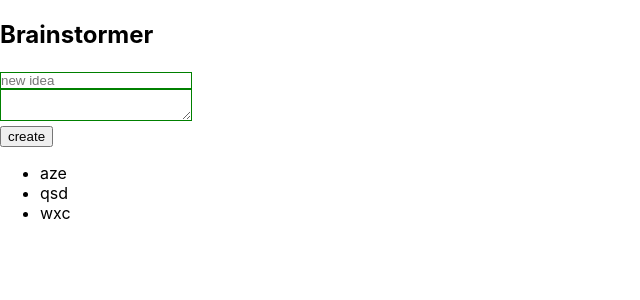
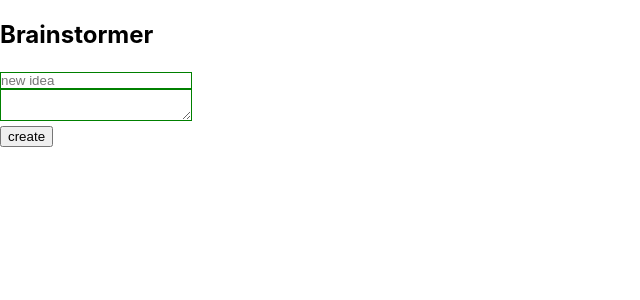
Before and after one commit to codeconcept/reactbrainstormer, a React (Create React App) app: page / in a window 1280 px wide. Shown: the top 300 px of the page, without its empty margins (0-640 px from the left). Built offline with nearby package versions, Linux system fonts and the light colour scheme.

Commit message:
handling form submission and list rendering

```diff
--- a/src/App.js
+++ b/src/App.js
@@ -1,15 +1,34 @@
-import React from 'react';
+import React, { useState } from 'react';
 
 import './App.css';
 import Form from './components/Form'
 import Ideas from './components/Ideas'
 
+
 const App = () => {
+  const [ideas, setIdeas] = useState([]);
+
+  const handleFormSubmit = (event) => {
+    event.preventDefault();
+    // console.log(event.target.elements);
+    const [title, content] = event.target.elements;
+    setIdeas([
+      ...ideas,
+      {
+        id: Date.now(),
+        title: title.value,
+        content: content.value
+      }
+    ]);
+    // empties the form
+    event.target.reset()
+  };
+
   return (
     <div className="App">
       <h2>Brainstormer</h2>
-      <Form />
-      <Ideas />
+      <Form onSubmit={handleFormSubmit} />
+      <Ideas ideas={ideas}/>
     </div>
   );
 }
--- a/src/components/Form.jsx
+++ b/src/components/Form.jsx
@@ -1,10 +1,10 @@
 import React from 'react';
 
-const Form = () => {
+const Form = ({ onSubmit }) => {
   return (
-    <form onSubmit={() => {}}>
-      <input type="text" name="" id="" placeholder="new idea" className="elem-width"/><br/>
-      <textarea name="" id="" className="elem-width"></textarea><br/>
+    <form onSubmit={onSubmit}>
+      <input type="text" placeholder="new idea" className="elem-width"/><br/>
+      <textarea className="elem-width"></textarea><br/>
       <button>create</button>
     </form>
   )
--- a/src/components/Ideas.jsx
+++ b/src/components/Ideas.jsx
@@ -1,11 +1,9 @@
 import React from 'react';
 
-const Ideas = () => {
+const Ideas = ({ideas}) => {
   return (
     <ul>
-      <li>aze</li>
-      <li>qsd</li>
-      <li>wxc</li>
+      {ideas.map(idea => <li key={idea.id}>{idea.title}</li>)}
     </ul>
   )
 }
--- a/src/index.css
+++ b/src/index.css
@@ -18,3 +18,7 @@ code {
   padding: 0px;
   border: 1px solid green;
 }
+
+ul {
+  list-style-type: none;
+}
```
Also changed, not shown: src/logo.svg (deleted).
